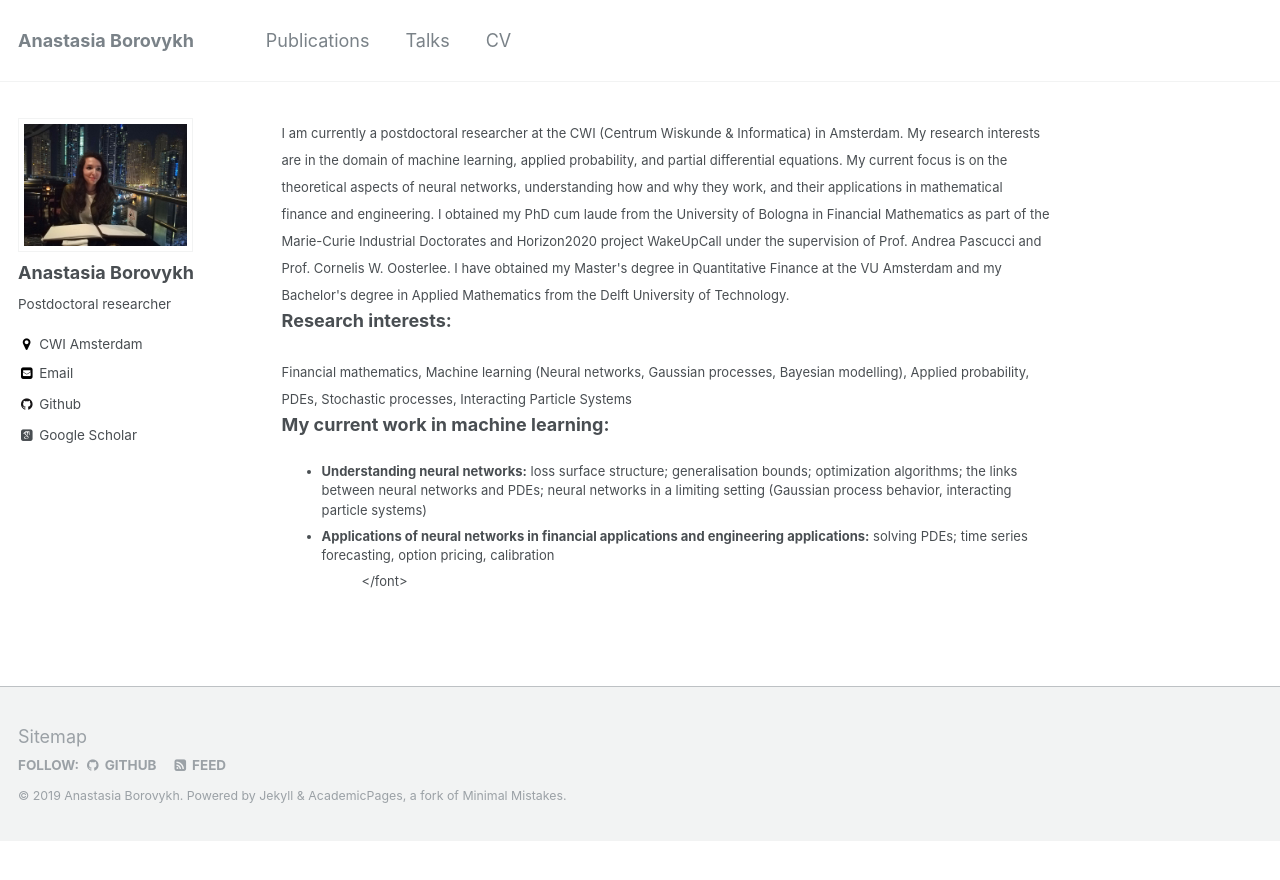
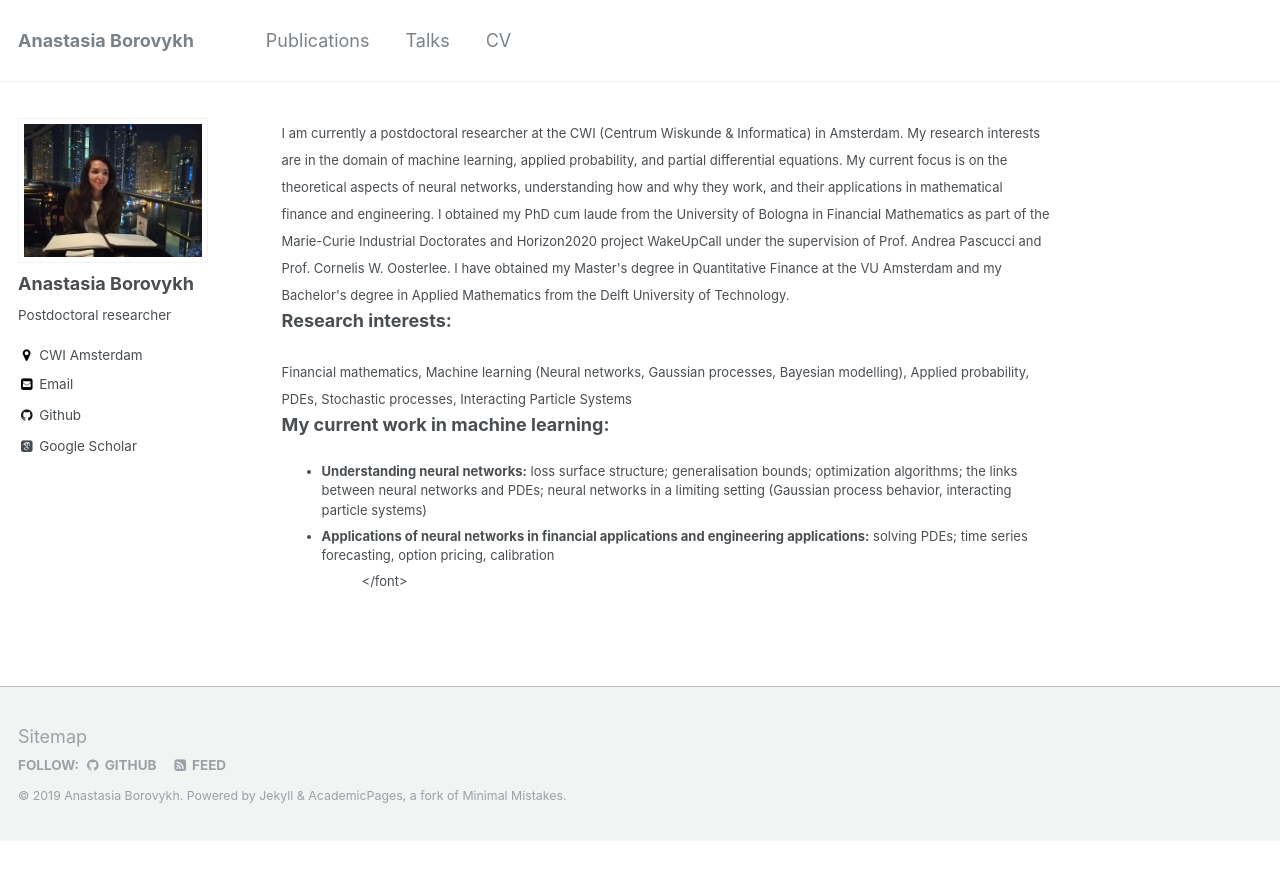
Before and after one commit to aib93/aib93.github.io, a Jekyll site: the page built from _pages/about.md, in a window 1280 px wide. Shown: the top 880 px of the page. Built offline with Jekyll 4.4.1, drawn with Linux system fonts in a browser that asks for light colours; some web fonts are replaced.

Commit message:
Initial commit

```diff
--- a/_sass/_sidebar.scss
+++ b/_sass/_sidebar.scss
@@ -76,7 +76,7 @@
   }
 
   img {
-    max-width: 175px;
+    max-width: 275px;
 
 
     @include breakpoint($large) {
```
